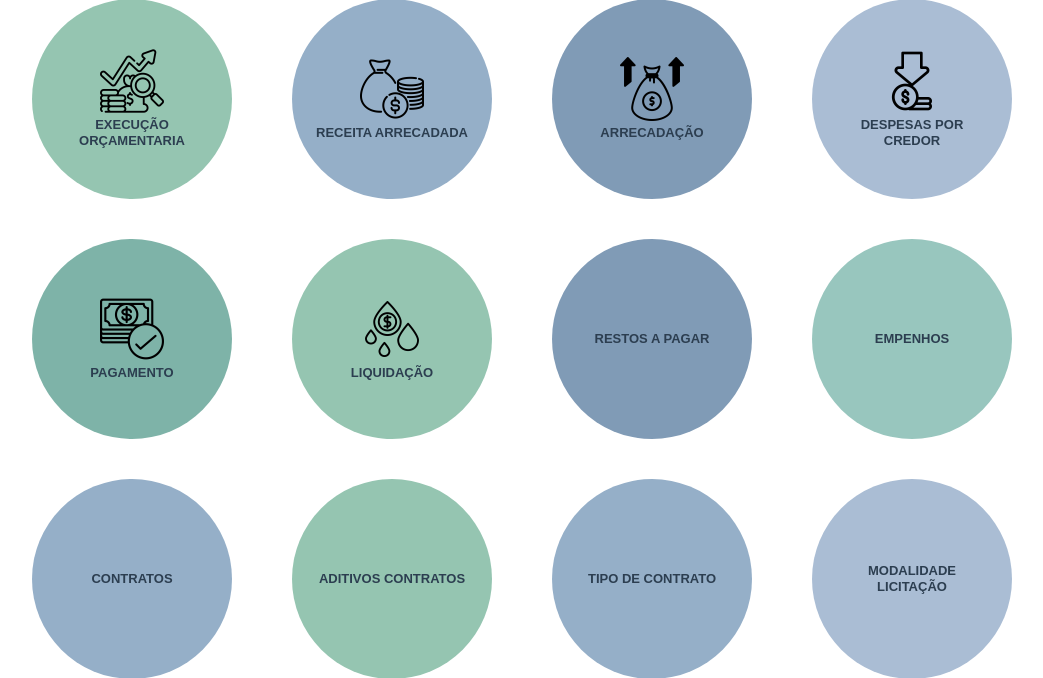
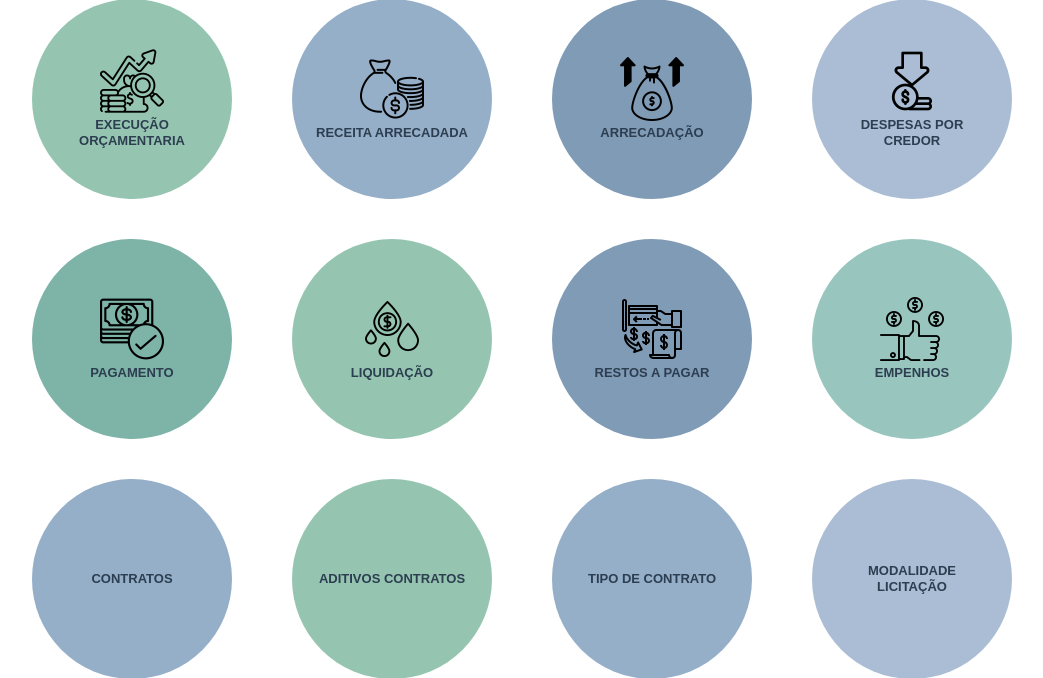
Before and after one commit to RuanDEV0/InspectGovRR, a Django app: page / in a window 1280 px wide. Shown: the part 206-884 px from the top of the page, without its empty margins (126-1169 px from the left). Run offline with Django 5.2, Linux system fonts and the light colour scheme.

Commit message:
feat: add path file icon in home.html

```diff
--- a/templates/pages/home/index.html
+++ b/templates/pages/home/index.html
@@ -52,12 +52,16 @@
         </a>
 
         <a href="#" class="modulo-item blue-dark">
-            <div class="icon-wrapper"></div>
+            <div class="icon-wrapper">
+                <img src="{%  static 'img/restos-a-pagar.png' %}" alt="">
+            </div>
             <span>RESTOS A PAGAR</span>
         </a>
 
         <a href="#" class="modulo-item teal-light">
-            <div class="icon-wrapper"></div>
+            <div class="icon-wrapper">
+                <img src="{%  static 'img/empenhos.png' %}" alt="">
+            </div>
             <span>EMPENHOS</span>
         </a>
 
```
Also changed, not shown: static/img/empenhos.png (added), static/img/restos-a-pagar.png (added).
